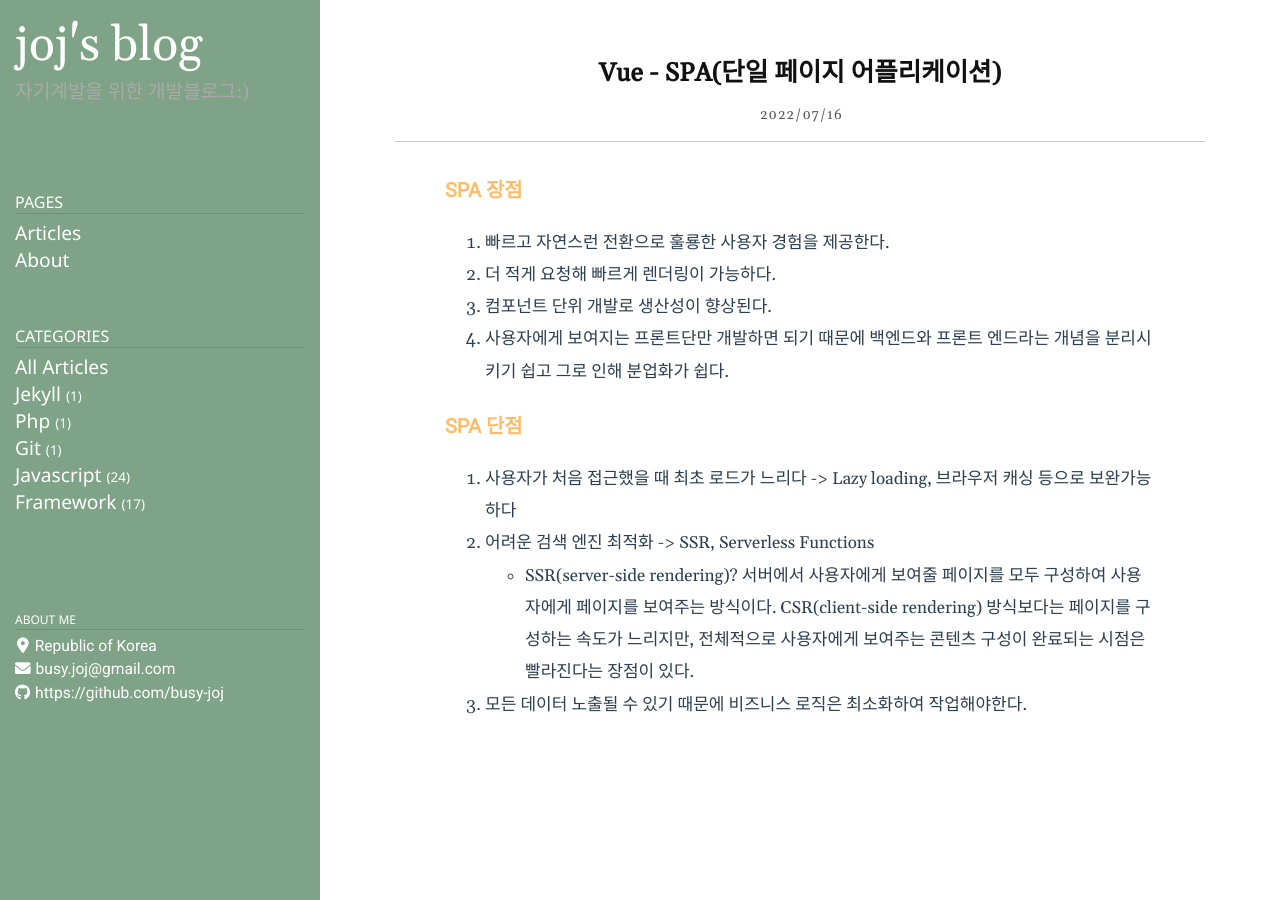
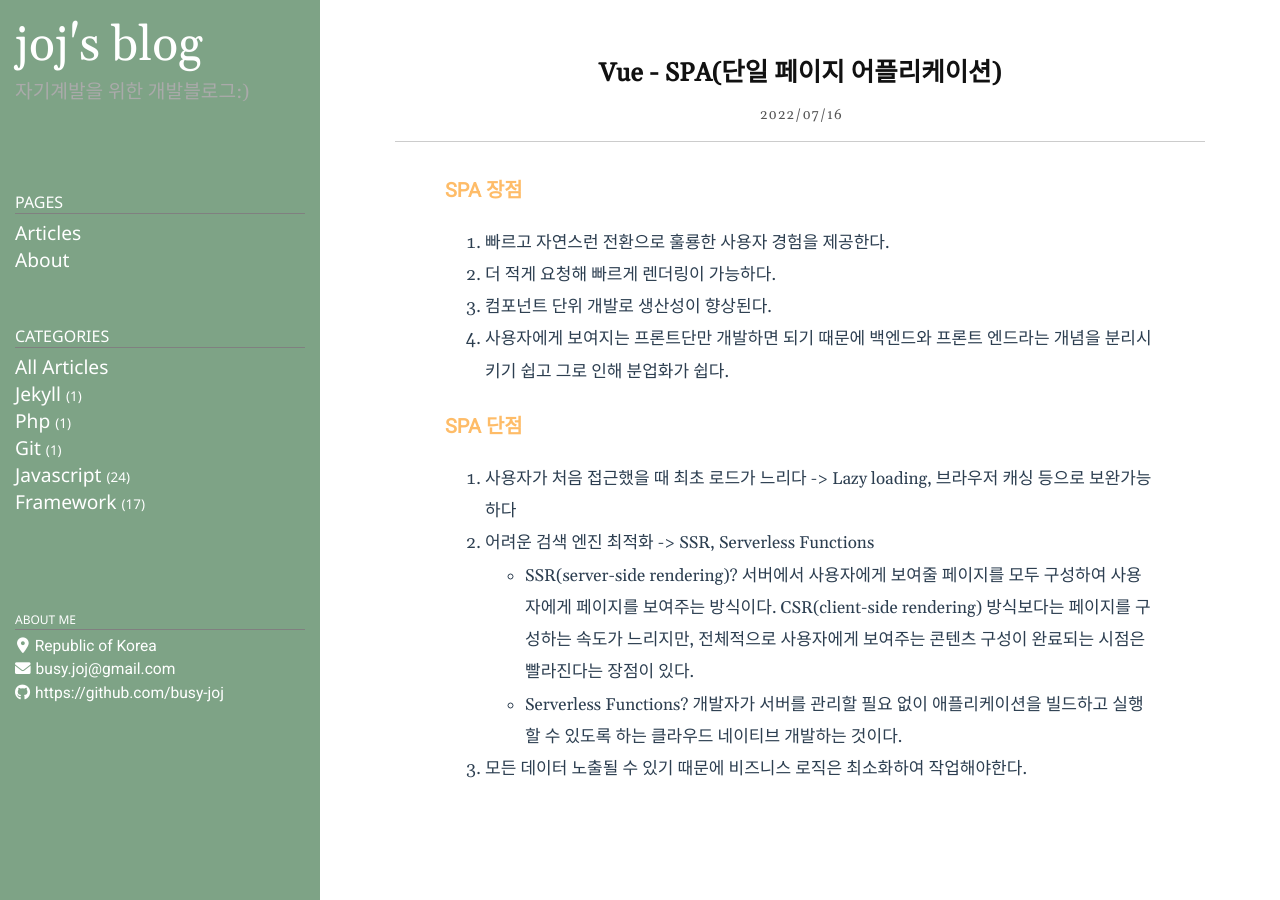
Before and after one commit to busy-joj/busy-joj.github.io, a Jekyll site: the page built from _posts/Framework/2022-07-16-vue16.markdown, in a window 1280 px wide. Built offline with Jekyll 4.4.1, drawn with Linux system fonts in a browser that asks for light colours.

Commit message:
포스팅 수정

```diff
--- a/_posts/Framework/2022-07-16-vue16.markdown
+++ b/_posts/Framework/2022-07-16-vue16.markdown
@@ -15,4 +15,6 @@ category: Framework
 1. 사용자가 처음 접근했을 때 최초 로드가 느리다 -> Lazy loading, 브라우저 캐싱 등으로 보완가능하다
 2. 어려운 검색 엔진 최적화 -> SSR, Serverless Functions
 * SSR(server-side rendering)? 서버에서 사용자에게 보여줄 페이지를 모두 구성하여 사용자에게 페이지를 보여주는 방식이다. CSR(client-side rendering) 방식보다는 페이지를 구성하는 속도가 느리지만, 전체적으로 사용자에게 보여주는 콘텐츠 구성이 완료되는 시점은 빨라진다는 장점이 있다.
+* Serverless Functions? 개발자가 서버를 관리할 필요 없이 애플리케이션을 빌드하고 실행할 수 있도록 하는 클라우드 네이티브 개발하는 것이다.
+
 3. 모든 데이터 노출될 수 있기 때문에 비즈니스 로직은 최소화하여 작업해야한다.
```
